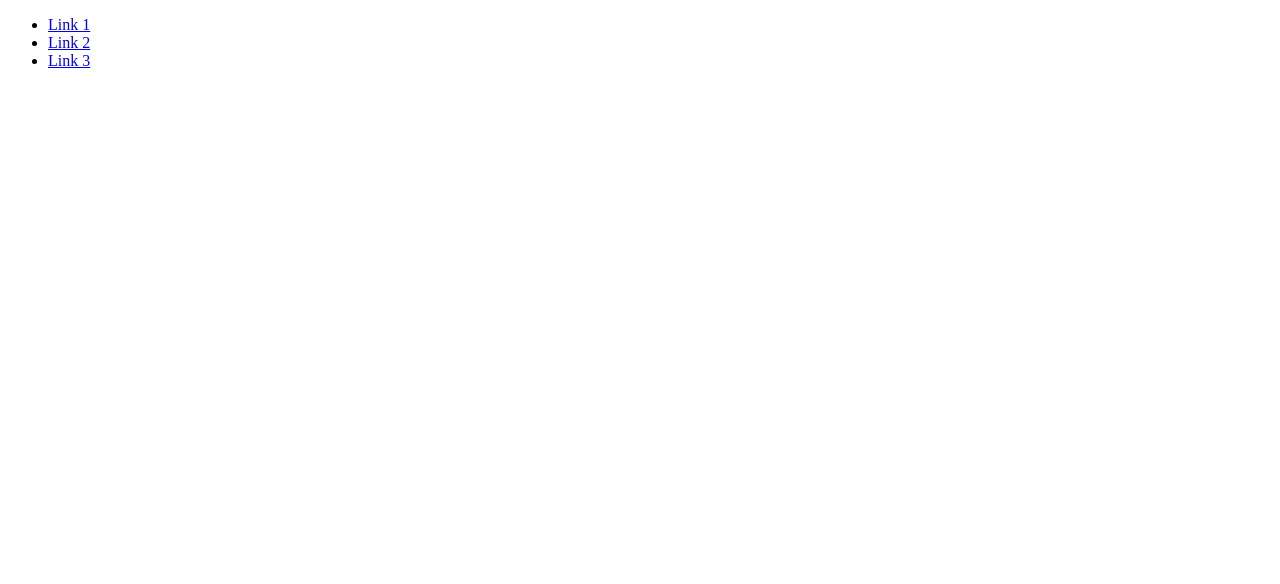
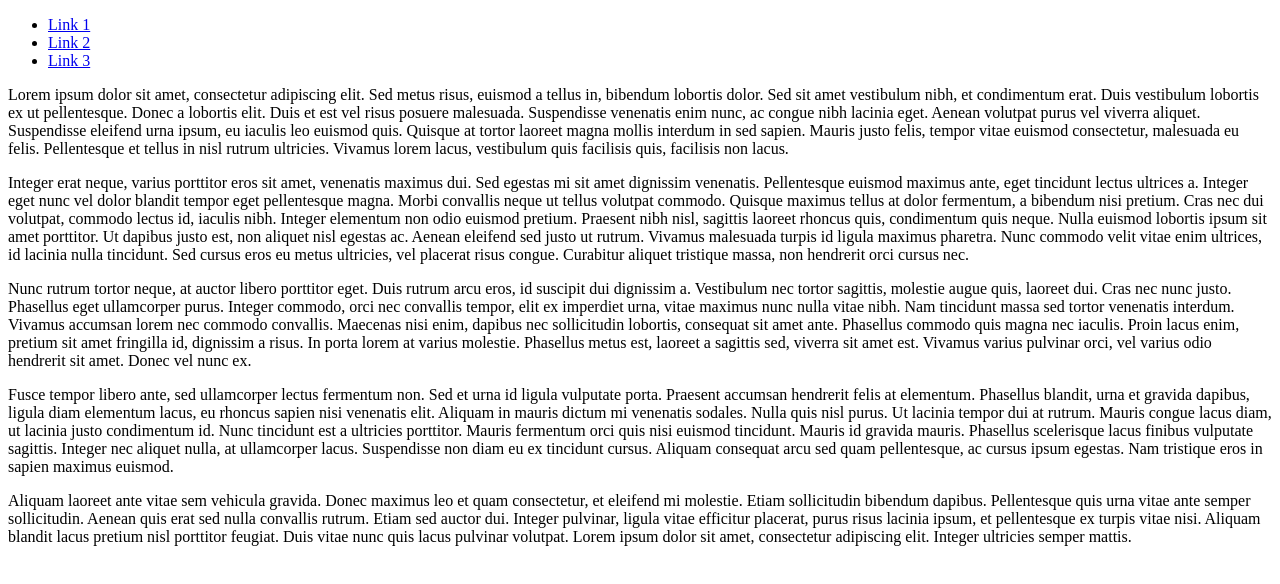
Before and after one commit to maithrisharma/Internet-Programming-Tasks, a plain HTML site: page Week2/exercise4.html in a window 1280 px wide. Drawn offline with Linux system fonts and the light colour scheme.

Commit message:
added column 2 html

```diff
--- a/Week2/exercise4.html
+++ b/Week2/exercise4.html
@@ -12,6 +12,23 @@
                 <li><a href="exercise3.html">Link 3</a></li>
             </ul>
         </div>
+        <div class="section2">
+            <p>
+                Lorem ipsum dolor sit amet, consectetur adipiscing elit. Sed metus risus, euismod a tellus in, bibendum lobortis dolor. Sed sit amet vestibulum nibh, et condimentum erat. Duis vestibulum lobortis ex ut pellentesque. Donec a lobortis elit. Duis et est vel risus posuere malesuada. Suspendisse venenatis enim nunc, ac congue nibh lacinia eget. Aenean volutpat purus vel viverra aliquet. Suspendisse eleifend urna ipsum, eu iaculis leo euismod quis. Quisque at tortor laoreet magna mollis interdum in sed sapien. Mauris justo felis, tempor vitae euismod consectetur, malesuada eu felis. Pellentesque et tellus in nisl rutrum ultricies. Vivamus lorem lacus, vestibulum quis facilisis quis, facilisis non lacus.
+            </p>
+            <p>
+                Integer erat neque, varius porttitor eros sit amet, venenatis maximus dui. Sed egestas mi sit amet dignissim venenatis. Pellentesque euismod maximus ante, eget tincidunt lectus ultrices a. Integer eget nunc vel dolor blandit tempor eget pellentesque magna. Morbi convallis neque ut tellus volutpat commodo. Quisque maximus tellus at dolor fermentum, a bibendum nisi pretium. Cras nec dui volutpat, commodo lectus id, iaculis nibh. Integer elementum non odio euismod pretium. Praesent nibh nisl, sagittis laoreet rhoncus quis, condimentum quis neque. Nulla euismod lobortis ipsum sit amet porttitor. Ut dapibus justo est, non aliquet nisl egestas ac. Aenean eleifend sed justo ut rutrum. Vivamus malesuada turpis id ligula maximus pharetra. Nunc commodo velit vitae enim ultrices, id lacinia nulla tincidunt. Sed cursus eros eu metus ultricies, vel placerat risus congue. Curabitur aliquet tristique massa, non hendrerit orci cursus nec.
+            </p>
+            <p>
+                Nunc rutrum tortor neque, at auctor libero porttitor eget. Duis rutrum arcu eros, id suscipit dui dignissim a. Vestibulum nec tortor sagittis, molestie augue quis, laoreet dui. Cras nec nunc justo. Phasellus eget ullamcorper purus. Integer commodo, orci nec convallis tempor, elit ex imperdiet urna, vitae maximus nunc nulla vitae nibh. Nam tincidunt massa sed tortor venenatis interdum. Vivamus accumsan lorem nec commodo convallis. Maecenas nisi enim, dapibus nec sollicitudin lobortis, consequat sit amet ante. Phasellus commodo quis magna nec iaculis. Proin lacus enim, pretium sit amet fringilla id, dignissim a risus. In porta lorem at varius molestie. Phasellus metus est, laoreet a sagittis sed, viverra sit amet est. Vivamus varius pulvinar orci, vel varius odio hendrerit sit amet. Donec vel nunc ex.
+            </p>
+            <p>
+                Fusce tempor libero ante, sed ullamcorper lectus fermentum non. Sed et urna id ligula vulputate porta. Praesent accumsan hendrerit felis at elementum. Phasellus blandit, urna et gravida dapibus, ligula diam elementum lacus, eu rhoncus sapien nisi venenatis elit. Aliquam in mauris dictum mi venenatis sodales. Nulla quis nisl purus. Ut lacinia tempor dui at rutrum. Mauris congue lacus diam, ut lacinia justo condimentum id. Nunc tincidunt est a ultricies porttitor. Mauris fermentum orci quis nisi euismod tincidunt. Mauris id gravida mauris. Phasellus scelerisque lacus finibus vulputate sagittis. Integer nec aliquet nulla, at ullamcorper lacus. Suspendisse non diam eu ex tincidunt cursus. Aliquam consequat arcu sed quam pellentesque, ac cursus ipsum egestas. Nam tristique eros in sapien maximus euismod.
+            </p>
+            <p>
+                Aliquam laoreet ante vitae sem vehicula gravida. Donec maximus leo et quam consectetur, et eleifend mi molestie. Etiam sollicitudin bibendum dapibus. Pellentesque quis urna vitae ante semper sollicitudin. Aenean quis erat sed nulla convallis rutrum. Etiam sed auctor dui. Integer pulvinar, ligula vitae efficitur placerat, purus risus lacinia ipsum, et pellentesque ex turpis vitae nisi. Aliquam blandit lacus pretium nisl porttitor feugiat. Duis vitae nunc quis lacus pulvinar volutpat. Lorem ipsum dolor sit amet, consectetur adipiscing elit. Integer ultricies semper mattis.
+            </p>
+        </div>
 
 
 
```
